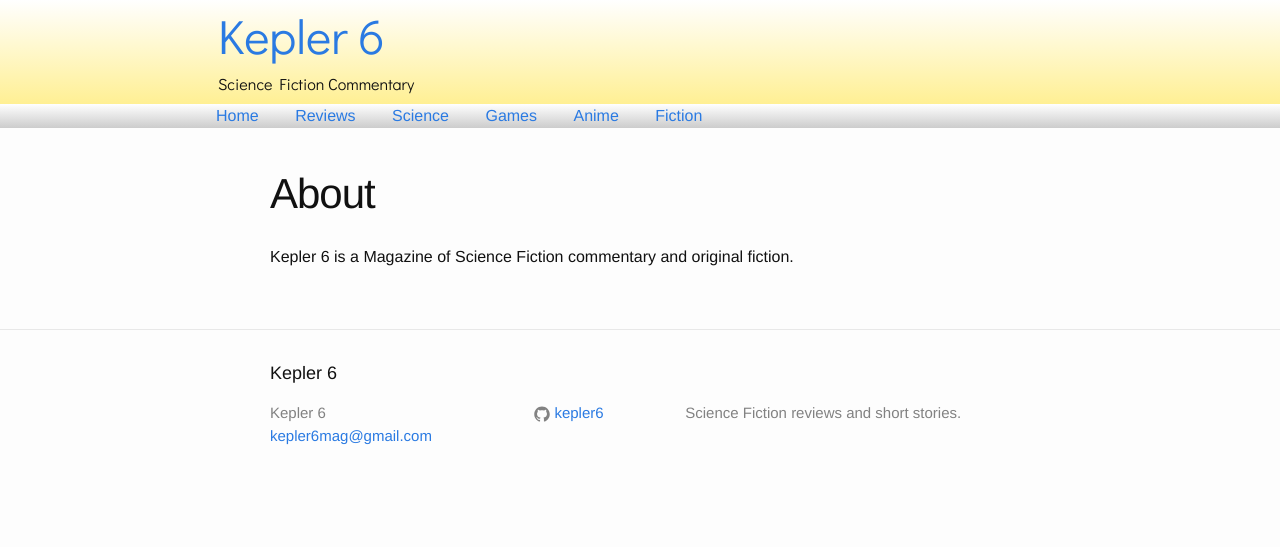
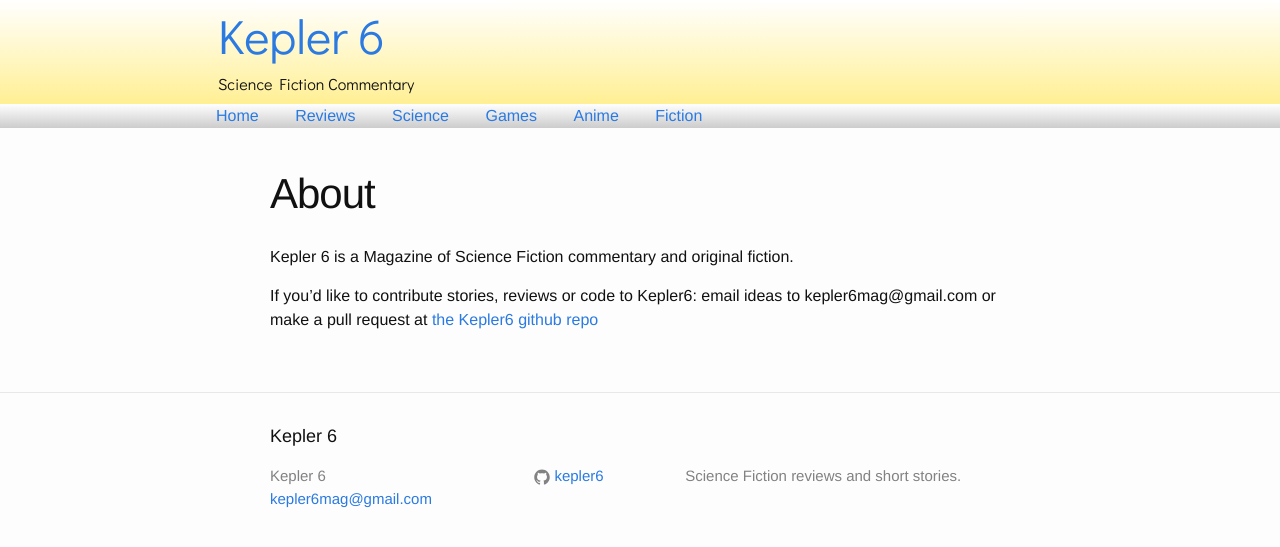
Before and after one commit to kepler6/kepler6.github.io, a Jekyll site: the page built from about.md, in a window 1280 px wide. Shown: the top 547 px of the page. Built offline with Jekyll 4.4.1, drawn with Linux system fonts in a browser that asks for light colours.

Commit message:
updates about page

```diff
--- a/about.md
+++ b/about.md
@@ -5,3 +5,6 @@ permalink: /about/
 ---
 
 Kepler 6 is a Magazine of Science Fiction commentary and original fiction.
+
+If you'd like to contribute stories, reviews or code to Kepler6: email ideas to kepler6mag@gmail.com or make a pull request at
+[the Kepler6 github repo](https://github.com/kepler6/kepler6.github.io)
```
